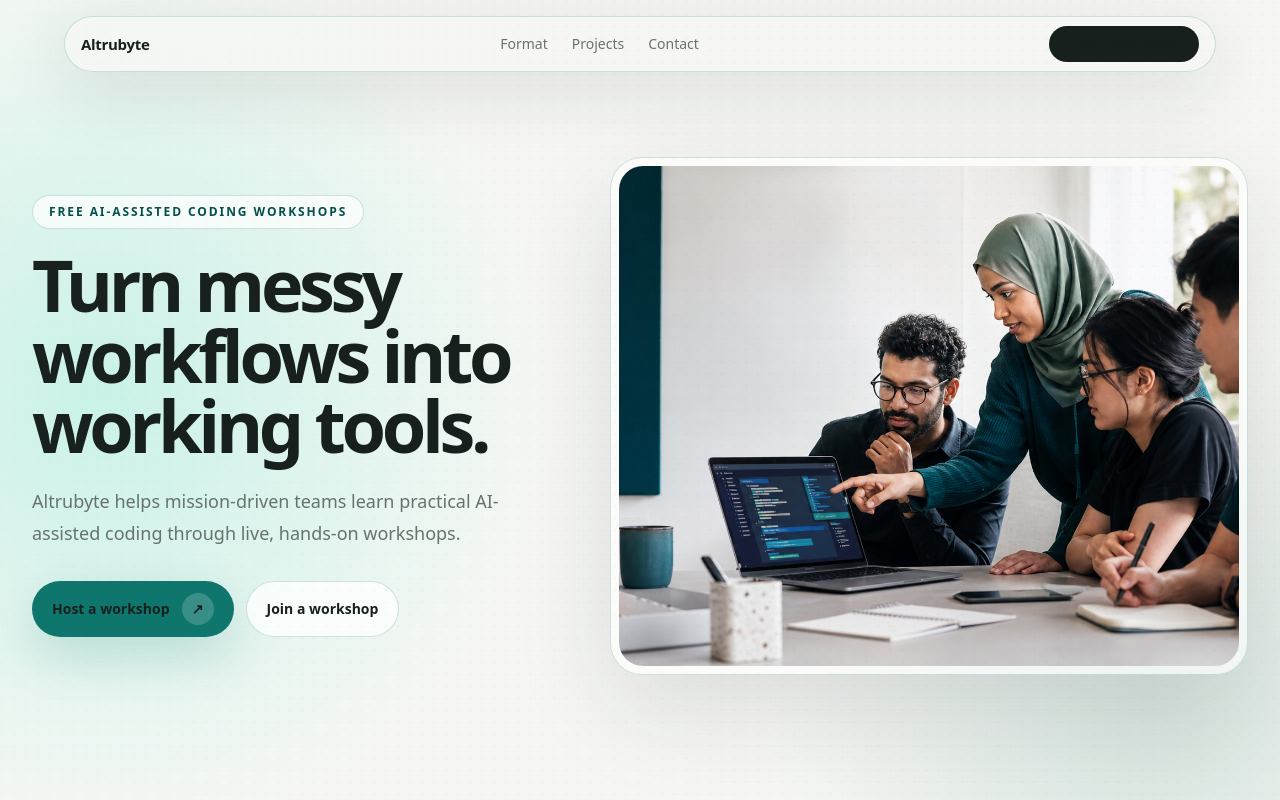
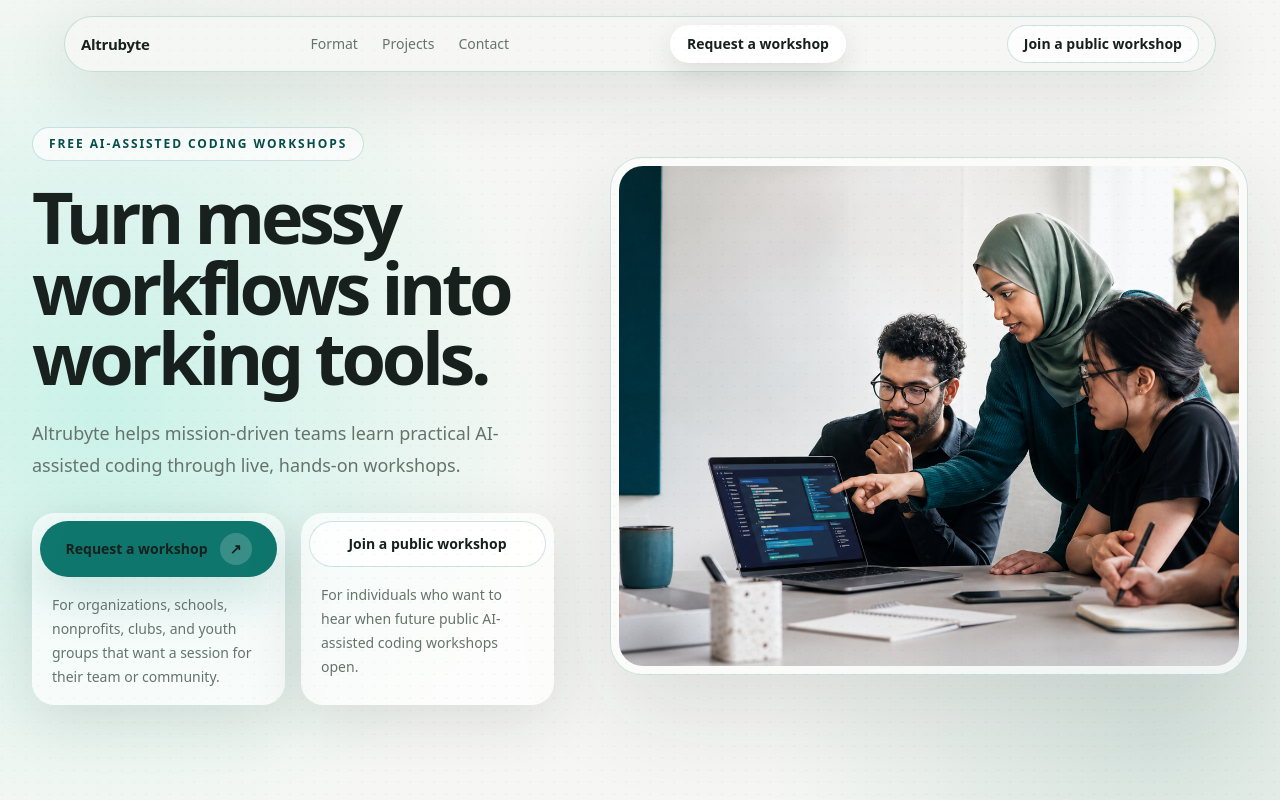
Before and after one commit to BaconMan1168/altrubyte, a Next.js app: page / in a window 1280 px wide. Shown: the top 800 px of the page. Built offline with nearby package versions, Linux system fonts and the light colour scheme.

Commit message:
copy: clarify workshop signup paths

```diff
--- a/app/globals.css
+++ b/app/globals.css
@@ -71,6 +71,49 @@
   font-family: "JetBrains Mono Variable", ui-monospace, SFMono-Regular, monospace;
 }
 
+.center-fill-button {
+  --fill: var(--accent);
+  position: relative;
+  isolation: isolate;
+  overflow: hidden;
+  transition:
+    color 720ms cubic-bezier(0.16, 1, 0.3, 1),
+    border-color 720ms cubic-bezier(0.16, 1, 0.3, 1),
+    transform 720ms cubic-bezier(0.16, 1, 0.3, 1);
+}
+
+.center-fill-button::before {
+  content: "";
+  position: absolute;
+  inset: 0;
+  z-index: -1;
+  border-radius: inherit;
+  background: var(--fill);
+  opacity: 0;
+  transform: scale(0.18);
+  transform-origin: center;
+  transition:
+    opacity 720ms cubic-bezier(0.16, 1, 0.3, 1),
+    transform 720ms cubic-bezier(0.16, 1, 0.3, 1);
+}
+
+.center-fill-button:hover,
+.center-fill-button:focus-visible {
+  color: var(--surface);
+  border-color: transparent;
+}
+
+.center-fill-button:hover::before,
+.center-fill-button:focus-visible::before {
+  opacity: 1;
+  transform: scale(1);
+}
+
+.center-fill-button:focus-visible {
+  outline: 2px solid var(--accent-strong);
+  outline-offset: 3px;
+}
+
 .grain {
   pointer-events: none;
   position: fixed;
--- a/app/page.tsx
+++ b/app/page.tsx
@@ -5,7 +5,7 @@
 const joinWorkshopUrl = "#replace-with-join-workshop-google-form";
 
 const workshopFormat = [
-  "Free for organizations",
+  "Free sessions",
   "Online by default",
   "45-90 minutes",
   "Beginner-friendly",
@@ -76,9 +76,15 @@
         </div>
         <a
           href={hostWorkshopUrl}
-          className="rounded-full bg-[color:var(--text)] px-4 py-2 text-sm font-semibold text-[color:var(--surface)] transition hover:bg-[color:var(--accent-strong)]"
+          className="center-fill-button rounded-full border border-transparent bg-[color:var(--surface)] px-4 py-2 text-sm font-semibold text-[color:var(--text)] shadow-[0_10px_28px_var(--shadow)]"
         >
-          Host a workshop
+          Request a workshop
+        </a>
+        <a
+          href={joinWorkshopUrl}
+          className="center-fill-button hidden rounded-full border border-[color:var(--ring)] bg-[color:var(--surface)]/74 px-4 py-2 text-sm font-semibold text-[color:var(--text)] sm:inline-flex"
+        >
+          Join a public workshop
         </a>
       </nav>
     </header>
@@ -98,22 +104,32 @@
         <p className="mt-6 max-w-xl text-lg leading-8 text-[color:var(--muted)]">
           Altrubyte helps mission-driven teams learn practical AI-assisted coding through live, hands-on workshops.
         </p>
-        <div className="mt-8 flex flex-col gap-3 sm:flex-row">
+        <div className="mt-8 grid gap-4 sm:grid-cols-2">
+          <div className="rounded-[1.4rem] bg-[color:var(--surface)]/68 p-2 shadow-[0_16px_60px_var(--shadow)]">
             <MotionAnchor
               href={hostWorkshopUrl}
-            className="group inline-flex items-center justify-center gap-3 rounded-full bg-[color:var(--accent)] px-5 py-3 text-sm font-bold text-white shadow-[0_18px_50px_var(--ring)]"
+              className="group inline-flex w-full items-center justify-center gap-3 rounded-full bg-[color:var(--accent)] px-5 py-3 text-sm font-bold text-white shadow-[0_18px_50px_var(--ring)]"
             >
-            Host a workshop
+              Request a workshop
               <span className="grid size-8 place-items-center rounded-full bg-white/18 transition duration-500 group-hover:translate-x-1">
                 ↗
               </span>
             </MotionAnchor>
+            <p className="px-3 pb-2 pt-4 text-sm leading-6 text-[color:var(--muted)]">
+              For organizations, schools, nonprofits, clubs, and youth groups that want a session for their team or community.
+            </p>
+          </div>
+          <div className="rounded-[1.4rem] bg-[color:var(--surface)]/68 p-2 shadow-[0_16px_60px_var(--shadow)]">
             <MotionAnchor
               href={joinWorkshopUrl}
-            className="inline-flex items-center justify-center rounded-full border border-[color:var(--ring)] bg-[color:var(--surface)]/76 px-5 py-3 text-sm font-bold text-[color:var(--text)]"
+              className="center-fill-button inline-flex w-full items-center justify-center rounded-full border border-[color:var(--ring)] bg-[color:var(--surface)]/76 px-5 py-3 text-sm font-bold text-[color:var(--text)]"
             >
-            Join a workshop
+              Join a public workshop
             </MotionAnchor>
+            <p className="px-3 pb-2 pt-4 text-sm leading-6 text-[color:var(--muted)]">
+              For individuals who want to hear when future public AI-assisted coding workshops open.
+            </p>
+          </div>
         </div>
       </Reveal>
 
@@ -145,7 +161,7 @@
               Low lift for your team.
             </h2>
             <p className="mt-4 max-w-xl text-base leading-7 text-[color:var(--muted)]">
-              You bring a workflow worth improving. Altrubyte brings the lesson plan, demo, and facilitation.
+              Bring a workflow, a recurring task, or a general AI training goal. Altrubyte shapes the workshop around your group&apos;s needs.
             </p>
           </div>
           <div className="grid grid-cols-2 gap-3 sm:grid-cols-5 md:justify-end">
@@ -172,7 +188,7 @@
           What your team learns
         </h2>
         <p className="mt-5 max-w-2xl text-lg leading-8 text-[color:var(--muted)]">
-          The workshop focuses on practical judgment: choosing useful problems, building small, and reviewing AI-generated code safely.
+          The workshop focuses on practical judgment: learning core AI-assisted coding skills, building small, and reviewing AI-generated code safely.
         </p>
       </Reveal>
       <div className="mt-12 grid gap-4 md:grid-cols-6">
@@ -205,7 +221,7 @@
             Realistic workshop builds
           </h2>
           <p className="mt-5 max-w-xl text-lg leading-8 text-[color:var(--muted)]">
-            These are sample projects we can adapt to the host organization&apos;s actual workflow.
+            These are sample projects we can adapt to a partner organization&apos;s goals when a workflow-specific demo makes sense.
           </p>
         </Reveal>
         <div className="grid gap-3 sm:grid-cols-2">
@@ -258,7 +274,7 @@
             Getting started without pretending to have scale.
           </h2>
           <p className="mt-5 max-w-2xl text-lg leading-8 text-[color:var(--muted)]">
-            Altrubyte is currently looking for early host organizations. The goal is to make each first workshop useful, specific, and easy to repeat.
+            Altrubyte is currently looking for early partner organizations and public workshop interest. The goal is to make each first session useful, specific, and easy to repeat.
           </p>
         </div>
         <div className="rounded-[1.5rem] bg-[color:var(--accent-soft)] p-6">
@@ -266,7 +282,7 @@
             Early partner fit
           </p>
           <p className="mt-8 text-2xl font-semibold tracking-[-0.04em]">
-            A team with one manual workflow and 45 minutes to learn.
+            A team with one manual workflow, one training goal, or 45 minutes to learn.
           </p>
         </div>
       </Reveal>
@@ -278,39 +294,52 @@
   return (
     <section id="contact" className="px-4 pb-10 pt-20 md:px-8 md:pb-14 md:pt-28">
       <Reveal className="mx-auto max-w-7xl rounded-[2rem] border border-[color:var(--ring)] bg-[color:var(--surface)]/80 p-6 shadow-[0_24px_90px_var(--shadow)] md:p-10">
-        <div className="grid gap-10 md:grid-cols-[1.1fr_0.9fr] md:items-end">
+        <div className="grid gap-10 md:grid-cols-[1fr_1.1fr] md:items-start">
           <div>
             <h2 className="text-4xl font-semibold tracking-[-0.05em] md:text-6xl">
-              Bring Altrubyte to your organization.
+              Choose the right workshop path.
             </h2>
             <p className="mt-5 max-w-2xl text-lg leading-8 text-[color:var(--muted)]">
-              Tell us what kind of team you support and which workflows you want to improve.
+              Organizations can request a session for a team or community. Individuals can join the public workshop list.
             </p>
           </div>
-          <div className="flex flex-col gap-3">
+          <div className="grid gap-4 sm:grid-cols-2">
+            <div className="rounded-[1.5rem] bg-[color:var(--surface-muted)] p-5">
+              <h3 className="text-xl font-semibold tracking-[-0.03em]">For organizations</h3>
+              <p className="mt-3 text-sm leading-6 text-[color:var(--muted)]">
+                Request an AI workshop for your school, nonprofit, club, youth group, team, or community.
+              </p>
               <MotionAnchor
                 href={hostWorkshopUrl}
-              className="group inline-flex items-center justify-center gap-3 rounded-full bg-[color:var(--accent)] px-5 py-3 text-sm font-bold text-white"
+                className="mt-6 inline-flex w-full items-center justify-center rounded-full bg-[color:var(--accent)] px-5 py-3 text-sm font-bold text-white"
               >
-              Open host form
-              <span className="grid size-8 place-items-center rounded-full bg-white/18 transition duration-500 group-hover:translate-x-1">
-                ↗
-              </span>
+                Request a workshop
               </MotionAnchor>
+            </div>
+            <div className="rounded-[1.5rem] bg-[color:var(--surface-muted)] p-5">
+              <h3 className="text-xl font-semibold tracking-[-0.03em]">For individuals</h3>
+              <p className="mt-3 text-sm leading-6 text-[color:var(--muted)]">
+                Join the list to hear when future public AI-assisted coding workshops are open.
+              </p>
               <MotionAnchor
                 href={joinWorkshopUrl}
-              className="inline-flex items-center justify-center rounded-full border border-[color:var(--ring)] px-5 py-3 text-sm font-bold"
+                className="center-fill-button mt-6 inline-flex w-full items-center justify-center rounded-full border border-[color:var(--ring)] bg-[color:var(--surface)] px-5 py-3 text-sm font-bold text-[color:var(--text)]"
               >
-              Open participant form
+                Join a public workshop
               </MotionAnchor>
+            </div>
+          </div>
+        </div>
+        <p className="mt-8 border-t border-[color:var(--ring)] pt-6 text-center text-sm text-[color:var(--muted)]">
+          For any further inquiries, contact{" "}
           <a
             href="mailto:altrubyte@gmail.com"
-              className="mt-3 text-center text-sm font-semibold text-[color:var(--muted)] transition hover:text-[color:var(--text)]"
+            className="font-semibold text-[color:var(--text)] transition hover:text-[color:var(--accent-strong)]"
           >
             altrubyte@gmail.com
           </a>
-          </div>
-        </div>
+          .
+        </p>
       </Reveal>
     </section>
   );
```
Lines whose indentation alone changed are shown as unchanged.
